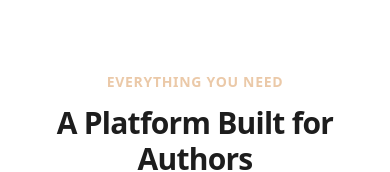
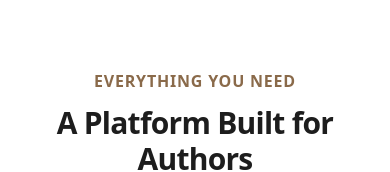
Before and after one commit to Johnfavour-maidu/statement-publications, a Next.js app: page / in a window 390 px wide. Shown: the part 787-959 px from the top of the page. Built offline with nearby package versions, Linux system fonts and the light colour scheme; no server answers; a web font is replaced by a local one.

Commit message:
Darker brown labels Popular Books on peach gradient with real book covers

```diff
--- a/src/app/page.tsx
+++ b/src/app/page.tsx
@@ -228,7 +228,7 @@ const mockBooks = [
     rating: 4.8,
     reviews: 234,
     price: 14.99,
-    gradient: "linear-gradient(135deg, #8B4513 0%, #CD853F 60%, #DEB887 100%)",
+    cover: "https://images.unsplash.com/photo-1544947950-fa07a98d237f?w=400&h=600&fit=crop",
   },
   {
     id: "2",
@@ -237,7 +237,7 @@ const mockBooks = [
     rating: 4.6,
     reviews: 189,
     price: 12.99,
-    gradient: "linear-gradient(135deg, #065F46 0%, #10B981 60%, #34D399 100%)",
+    cover: "https://images.unsplash.com/photo-1512820790803-83ca734da794?w=400&h=600&fit=crop",
   },
   {
     id: "3",
@@ -246,7 +246,7 @@ const mockBooks = [
     rating: 4.9,
     reviews: 312,
     price: 16.99,
-    gradient: "linear-gradient(135deg, #1E293B 0%, #475569 60%, #94A3B8 100%)",
+    cover: "https://images.unsplash.com/photo-1543002588-bfa74002ed7e?w=400&h=600&fit=crop",
   },
   {
     id: "4",
@@ -255,7 +255,7 @@ const mockBooks = [
     rating: 4.7,
     reviews: 156,
     price: 13.99,
-    gradient: "linear-gradient(135deg, #9F1239 0%, #F43F5E 60%, #FDA4AF 100%)",
+    cover: "https://images.unsplash.com/photo-1524578271613-d550eacf6090?w=400&h=600&fit=crop",
   },
   {
     id: "5",
@@ -264,7 +264,7 @@ const mockBooks = [
     rating: 4.5,
     reviews: 278,
     price: 11.99,
-    gradient: "linear-gradient(135deg, #D8B27A 0%, #EBC9A8 40%, #F2D8BE 100%)",
+    cover: "https://images.unsplash.com/photo-1516979187457-637abb4f9353?w=400&h=600&fit=crop",
   },
   {
     id: "6",
@@ -273,7 +273,7 @@ const mockBooks = [
     rating: 4.8,
     reviews: 201,
     price: 15.99,
-    gradient: "linear-gradient(135deg, #1E3A5F 0%, #3B82F6 60%, #93C5FD 100%)",
+    cover: "https://images.unsplash.com/photo-1476275466078-4007374efbbe?w=400&h=600&fit=crop",
   },
 ];
 
@@ -517,7 +517,7 @@ export default function Home() {
       <section className="py-24 sm:py-32 bg-white">
         <div className="mx-auto max-w-7xl px-4 sm:px-6 lg:px-8">
           <AnimatedSection className="text-center max-w-3xl mx-auto mb-16">
-            <span className="text-sm font-semibold text-peach uppercase tracking-wider">
+            <span className="text-base font-bold uppercase tracking-wider text-[#8A6A4A]">
               Everything You Need
             </span>
             <h2 className="mt-3 text-3xl sm:text-4xl font-bold tracking-tight text-charcoal">
@@ -561,7 +561,7 @@ export default function Home() {
       <section className="py-24 sm:py-32 bg-[#EBC9A8]/10">
         <div className="mx-auto max-w-7xl px-4 sm:px-6 lg:px-8">
           <AnimatedSection className="text-center max-w-3xl mx-auto mb-16">
-            <span className="text-sm font-semibold text-gold uppercase tracking-wider">
+            <span className="text-base font-bold uppercase tracking-wider text-[#8A6A4A]">
               Simple Process
             </span>
             <h2 className="mt-3 text-3xl sm:text-4xl font-bold tracking-tight text-charcoal">
@@ -609,19 +609,19 @@ export default function Home() {
       </section>
 
       {/* ── Popular Books ───────────────────────────────── */}
-      <section className="py-24 sm:py-32 bg-charcoal">
+      <section className="py-24 sm:py-32 relative overflow-hidden" style={{ background: "linear-gradient(135deg, #D8B27A 0%, #EBC9A8 50%, #F2D8BE 100%)" }}>
         <div className="mx-auto max-w-7xl px-4 sm:px-6 lg:px-8">
           <AnimatedSection className="flex items-end justify-between mb-12">
             <div>
-              <span className="text-sm font-semibold text-gold uppercase tracking-wider">
+              <span className="text-base font-bold uppercase tracking-wider text-[#8A6A4A]">
                 Discover
               </span>
-              <h2 className="mt-3 text-3xl sm:text-4xl font-bold tracking-tight text-white">
+              <h2 className="mt-3 text-3xl sm:text-4xl font-bold tracking-tight text-charcoal">
                 Popular Books
               </h2>
             </div>
             <motion.div whileHover={{ scale: 1.05 }} whileTap={{ scale: 0.98 }} transition={{ type: "spring", stiffness: 400, damping: 20 }}>
-              <Button variant="outline" className="hidden sm:inline-flex border-gold/30 text-gold hover:bg-gold hover:text-charcoal" asChild>
+              <Button variant="outline" className="hidden sm:inline-flex border-charcoal/30 text-charcoal hover:bg-charcoal hover:text-white" asChild>
                 <Link href="/store">
                   View All
                   <ArrowRight className="h-4 w-4 ml-1" />
@@ -647,13 +647,14 @@ export default function Home() {
                 <motion.div
                   whileHover={{ y: -10, boxShadow: "0 20px 40px -15px rgba(216,178,122,0.3)" }}
                   transition={{ type: "spring", stiffness: 300, damping: 20 }}
-                  className="group relative overflow-hidden rounded-xl border border-white/10 bg-white/5 transition-colors duration-300 hover:border-gold/30"
+                  className="group relative overflow-hidden rounded-xl border border-charcoal/10 bg-white shadow-sm transition-colors duration-300 hover:border-gold/30"
                 >
-                  <div
-                    className="aspect-[3/4] flex items-center justify-center relative"
-                    style={{ background: book.gradient }}
-                  >
-                    <BookOpen className="h-16 w-16 text-white/25" />
+                  <div className="aspect-[3/4] relative overflow-hidden">
+                    <img
+                      src={book.cover}
+                      alt={book.title}
+                      className="h-full w-full object-cover"
+                    />
                     <div className="absolute inset-0 bg-gradient-to-t from-black/50 via-transparent to-transparent" />
                     <div className="absolute top-3 right-3">
                       <div className="flex items-center gap-1 rounded-full bg-black/30 backdrop-blur-sm px-2 py-1">
@@ -668,7 +669,7 @@ export default function Home() {
                     </div>
                   </div>
                   <div className="p-3.5 space-y-1.5">
-                    <p className="text-xs text-white/60 truncate">
+                    <p className="text-xs text-dark-gray/70 truncate">
                       {book.author}
                     </p>
                     <div className="flex items-center justify-between">
@@ -680,15 +681,15 @@ export default function Home() {
                               "h-3 w-3",
                               i < Math.round(book.rating)
                                 ? "fill-gold text-gold"
-                                : "text-white/20"
+                                : "text-charcoal/20"
                             )}
                           />
                         ))}
-                        <span className="text-[10px] text-white/40 ml-1">
+                        <span className="text-[10px] text-dark-gray/50 ml-1">
                           ({book.reviews})
                         </span>
                       </div>
-                      <p className="text-sm font-bold text-gold">${book.price}</p>
+                      <p className="text-sm font-bold text-[#8A6A4A]">${book.price}</p>
                     </div>
                   </div>
                 </motion.div>
@@ -698,7 +699,7 @@ export default function Home() {
 
           <div className="mt-6 text-center sm:hidden">
             <motion.div whileHover={{ scale: 1.05 }} whileTap={{ scale: 0.98 }} transition={{ type: "spring", stiffness: 400, damping: 20 }}>
-              <Button variant="outline" className="border-gold/30 text-gold hover:bg-gold hover:text-charcoal" asChild>
+              <Button variant="outline" className="border-charcoal/30 text-charcoal hover:bg-charcoal hover:text-white" asChild>
                 <Link href="/store">
                   View All Books
                   <ArrowRight className="h-4 w-4 ml-1" />
```
